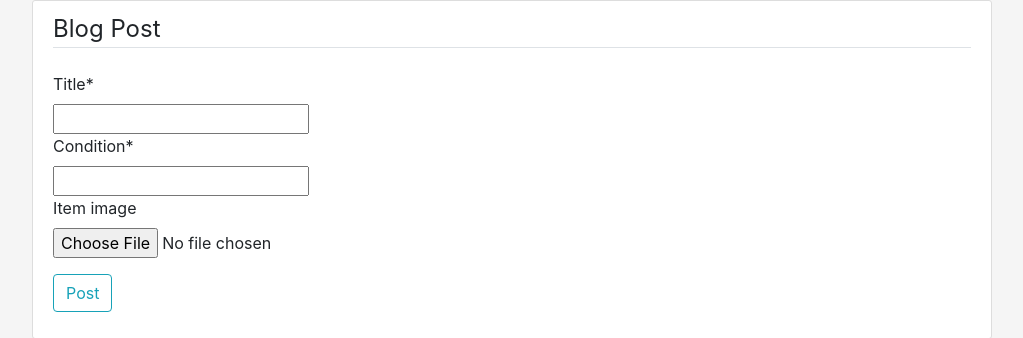
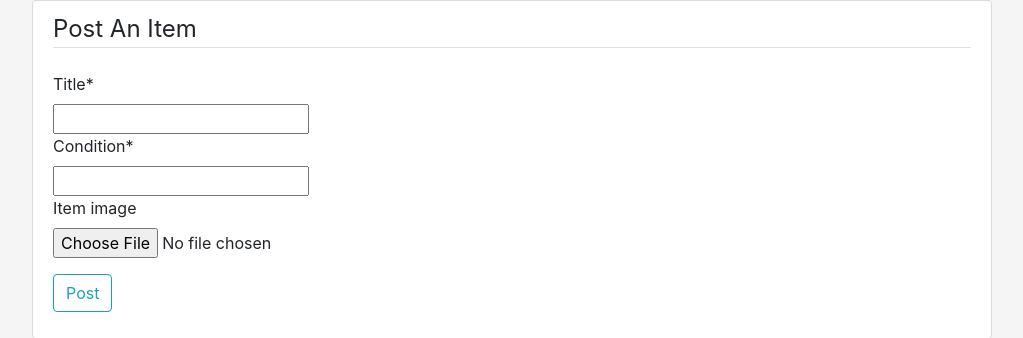
Before and after one commit to jlamborn324/FREEU, a Django app: page /itempost/new/ in a window 1280 px wide. Shown: the part 56-394 px from the top of the page, without its empty margins (128-1151 px from the left). Run offline with Django 3.2, Linux system fonts and the light colour scheme; a user stored in the database is signed in; some libraries are stand-ins or nearby versions.

Commit message:
delete unneeded file

```diff
--- a/marketplace/templates/marketplace/ItemPost_form.html
+++ b/marketplace/templates/marketplace/ItemPost_form.html
@@ -5,7 +5,7 @@
        <form method = "POST" enctype="multipart/form-data">
            {% csrf_token %}
            <fieldset class = "form-group">
-               <legend class = "border-bottom mb-4">Blog Post</legend>
+               <legend class = "border-bottom mb-4">Post An Item</legend>
                {{ form|crispy}}
            </fieldset>
            <div class = "form-group">
```
Also changed, not shown: cokecan.jpg (deleted), db.sqlite3.
